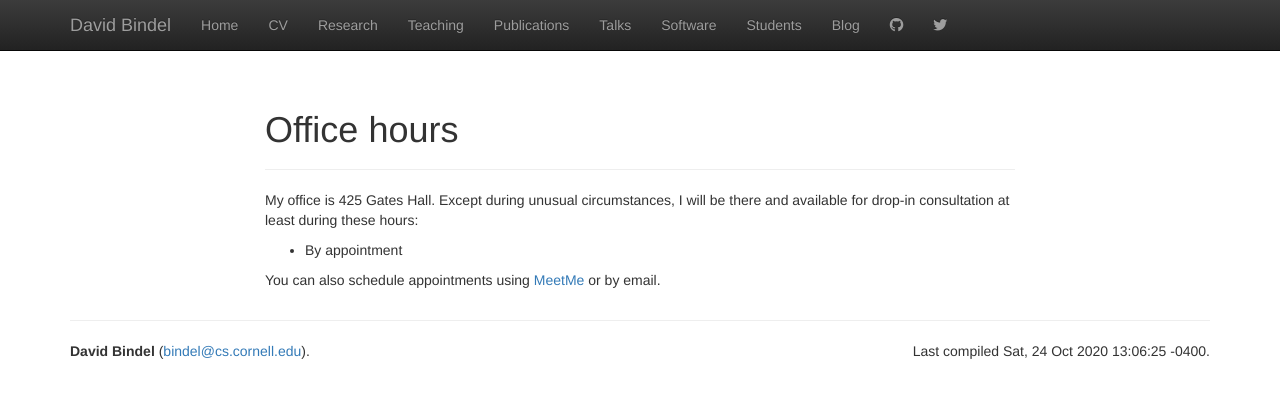
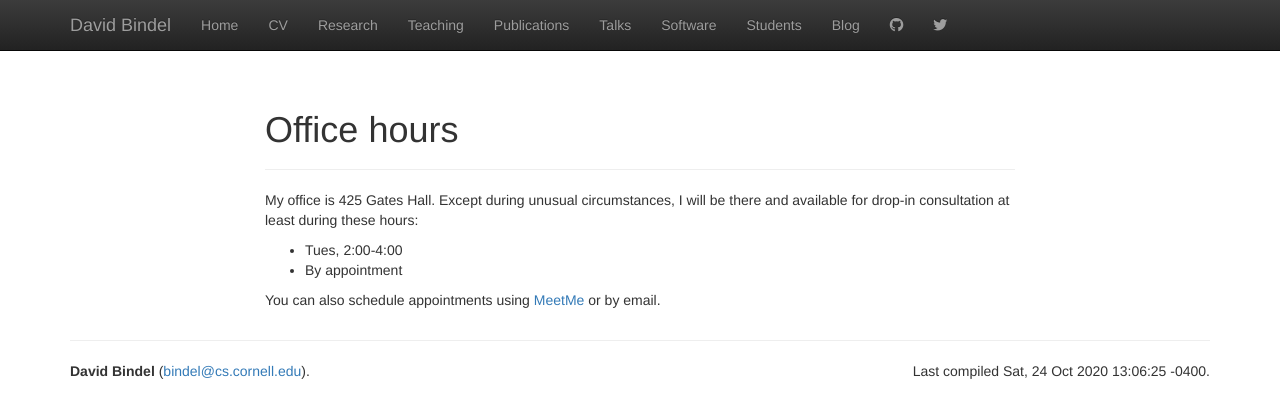
Before and after one commit to dbindel/cornell_web, a Jekyll site: the page built from hours.html, in a window 1280 px wide. Shown: the top 418 px of the page. Built offline with Jekyll 4.4.1, drawn with Linux system fonts in a browser that asks for light colours; nearby versions of some CDN libraries.

Commit message:
Add virtual office hours.

```diff
--- a/_data/hours.yml
+++ b/_data/hours.yml
@@ -1 +1,2 @@
+- Tues, 2:00-4:00
 - By appointment
--- a/_includes/dbindel_head.html
+++ b/_includes/dbindel_head.html
@@ -28,6 +28,7 @@
         Dept of Computer Science<br/>
         Cornell University<br/>
         Ithaca, NY 14853-5169<br/>
+	(or <a href="https://gather.town/app/BWDRrr962VLqq2dx/office">Gather.town</a> virtual office)
       </p>
     </div>
     <div class="col-xs-7 col-sm-6 col-md-5 col-lg-4">
```
